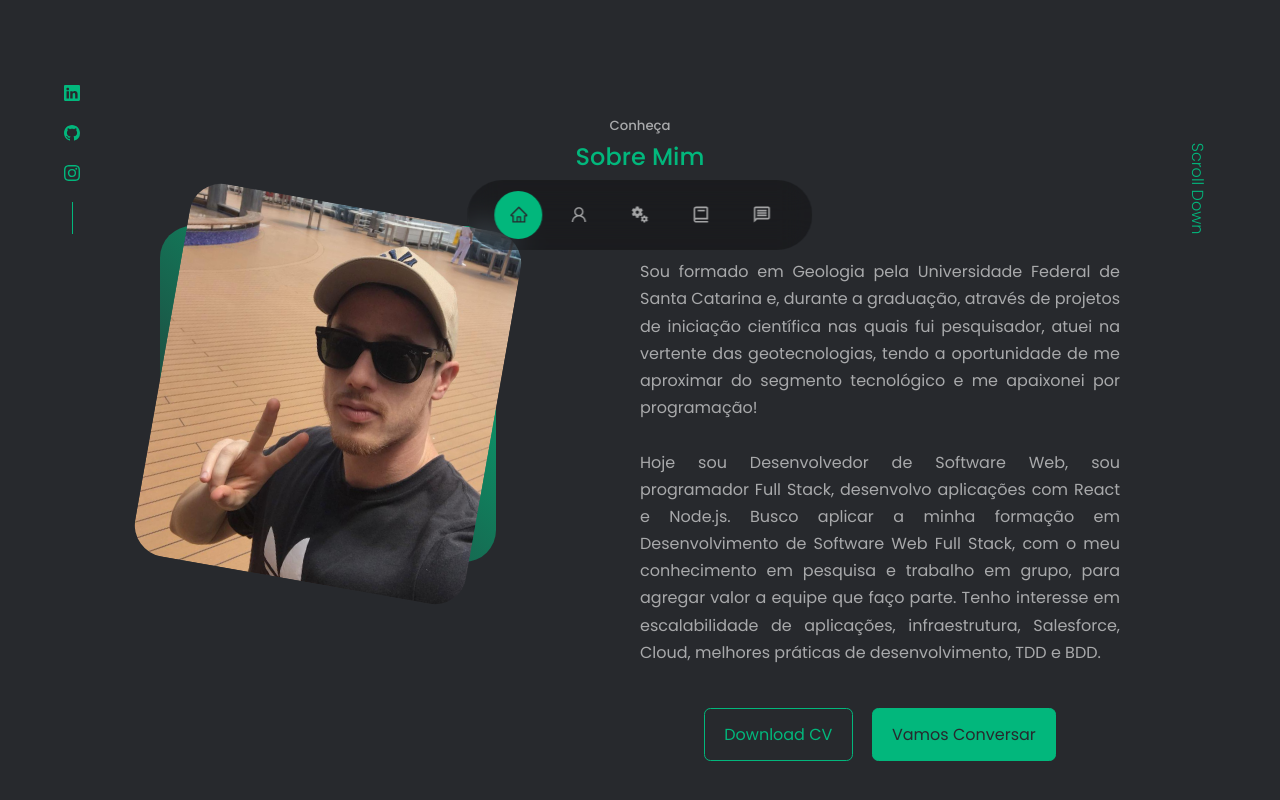
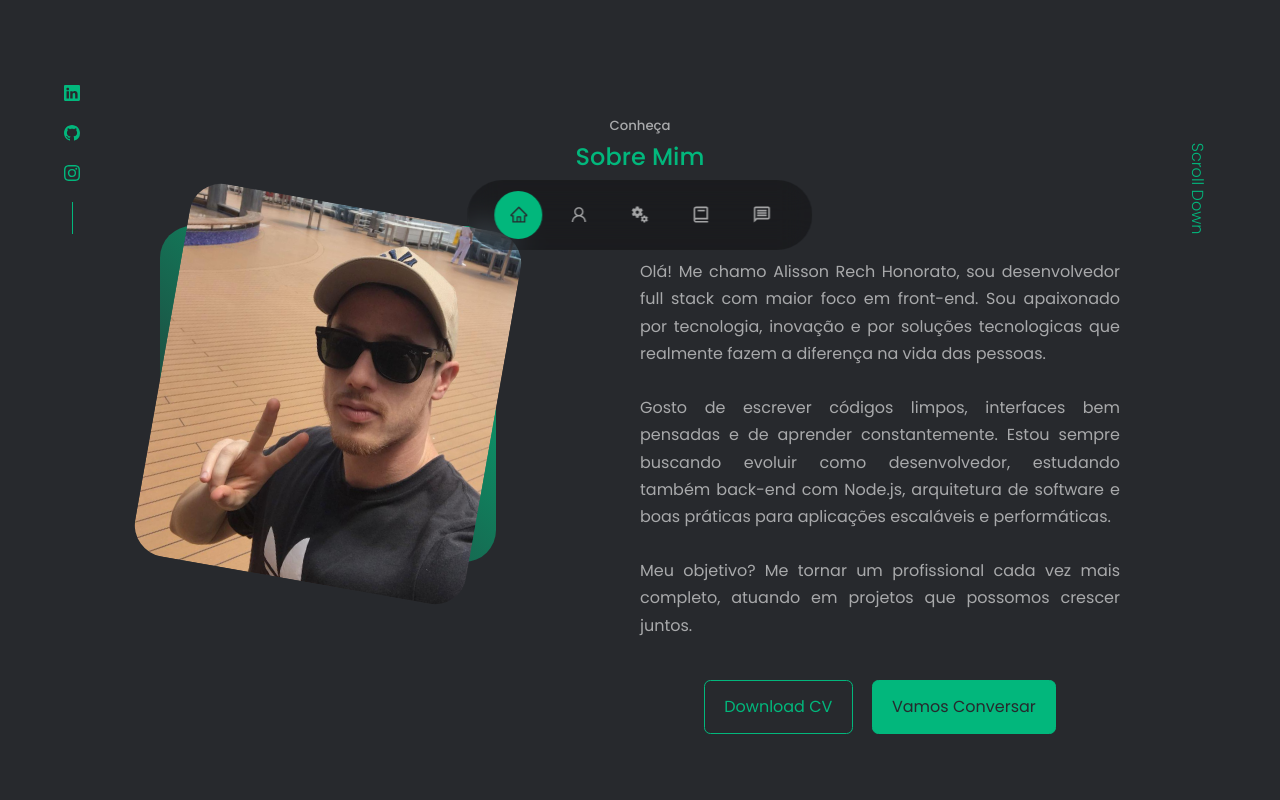
Before and after one commit to alissonrh/alissonrh.github.io, a React (Create React App) app: page / in a window 1280 px wide. Shown: the part 518-1318 px from the top of the page. Built offline with nearby package versions, Linux system fonts and the light colour scheme.

Commit message:
feat(about): update personal introduction and professional focus

```diff
--- a/src/components/about/About.jsx
+++ b/src/components/about/About.jsx
@@ -18,10 +18,13 @@ const About = () => {
         </div>
         <div className="about_content">
           <p>
-            Sou formado em Geologia pela Universidade Federal de Santa Catarina e, durante a graduação, através de projetos de iniciação científica nas quais fui pesquisador, atuei na vertente das geotecnologias, tendo a oportunidade de me aproximar do segmento tecnológico e me apaixonei por programação!
+            Olá! Me chamo Alisson Rech Honorato, sou desenvolvedor full stack com maior foco em front-end. Sou apaixonado por tecnologia, inovação e por soluções tecnologicas que realmente fazem a diferença na vida das pessoas.
             <br />
             <br />
-            Hoje sou Desenvolvedor de Software Web, sou programador Full Stack, desenvolvo aplicações com React e Node.js. Busco aplicar a minha formação em Desenvolvimento de Software Web Full Stack, com o meu conhecimento em pesquisa e trabalho em grupo, para agregar valor a equipe que faço parte. Tenho interesse em escalabilidade de aplicações, infraestrutura, Salesforce, Cloud, melhores práticas de desenvolvimento, TDD e BDD.
+            Gosto de escrever códigos limpos, interfaces bem pensadas e de aprender constantemente. Estou sempre buscando evoluir como desenvolvedor, estudando também back-end com Node.js, arquitetura de software e boas práticas para aplicações escaláveis e performáticas.
+            <br />
+            <br />
+            Meu objetivo? Me tornar um profissional cada vez mais completo, atuando em projetos que possomos crescer juntos.
           </p>
           <CTA />
         </div>
```
